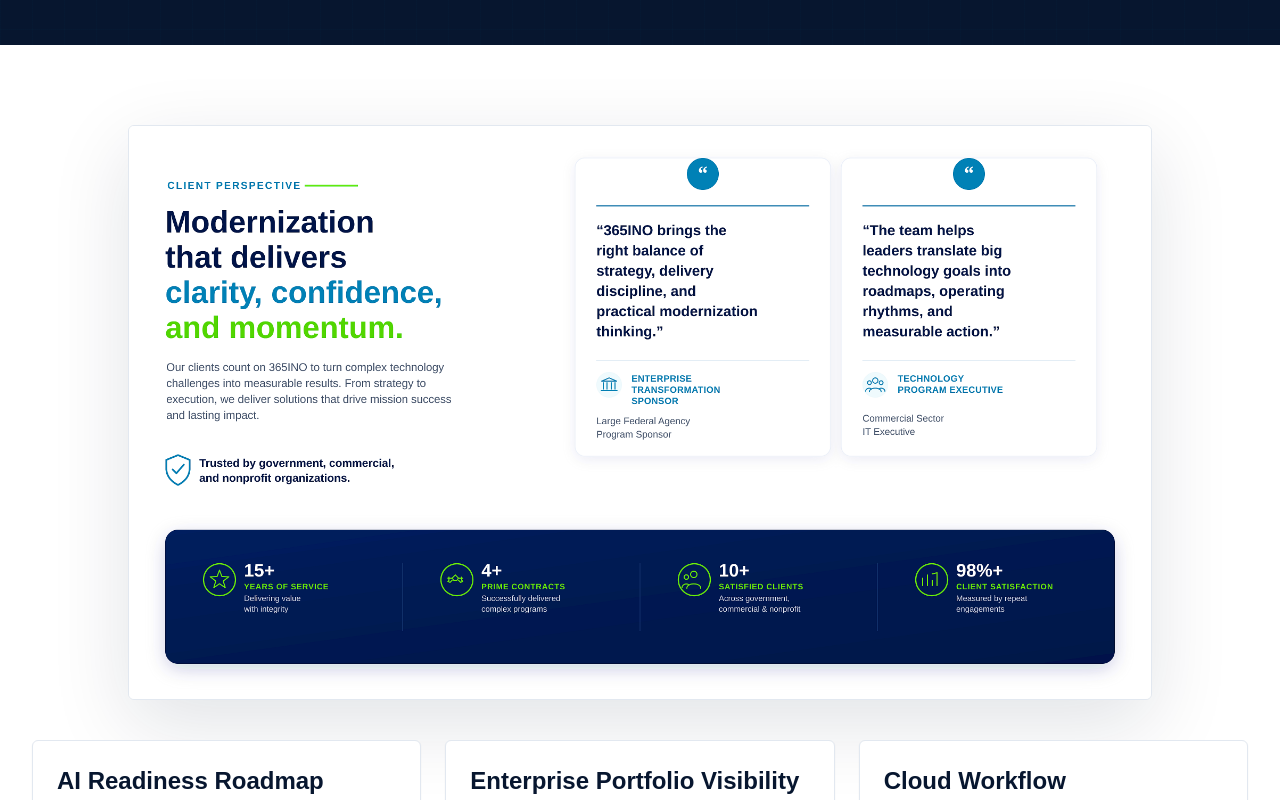
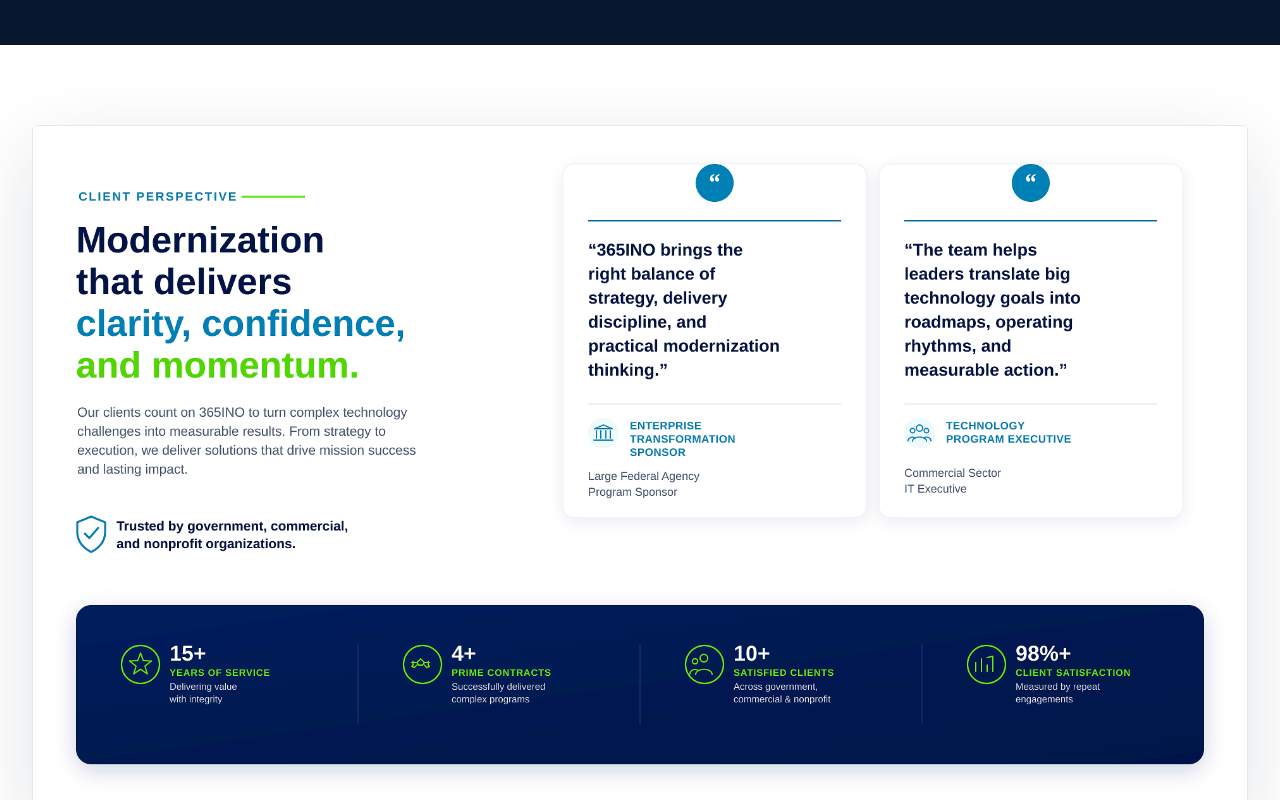
Before and after one commit to Space3434/365INO, a Next.js app: page /case-studies in a window 1280 px wide. Shown: the part 500-1300 px from the top of the page. Built offline with nearby package versions, Linux system fonts and the light colour scheme.

Commit message:
Align case studies graphic with cards

```diff
--- a/app/case-studies/page.tsx
+++ b/app/case-studies/page.tsx
@@ -24,14 +24,14 @@
       />
       <AnimatedSection className="bg-white py-20">
         <div className="container-pad">
-          <div className="mx-auto max-w-5xl overflow-hidden rounded-md border border-slate-200 bg-white shadow-enterprise">
+          <div className="overflow-hidden rounded-md border border-slate-200 bg-white shadow-enterprise">
             <Image
               src="/client-perspective-modernization.png"
               alt="Client perspective graphic highlighting modernization that delivers clarity, confidence, and momentum"
               width={3840}
               height={2152}
               className="h-auto w-full"
-              sizes="(min-width: 1024px) 1024px, calc(100vw - 32px)"
+              sizes="(min-width: 1280px) 1180px, calc(100vw - 32px)"
             />
           </div>
           <div className="mt-10 grid gap-6 lg:grid-cols-3">
```
